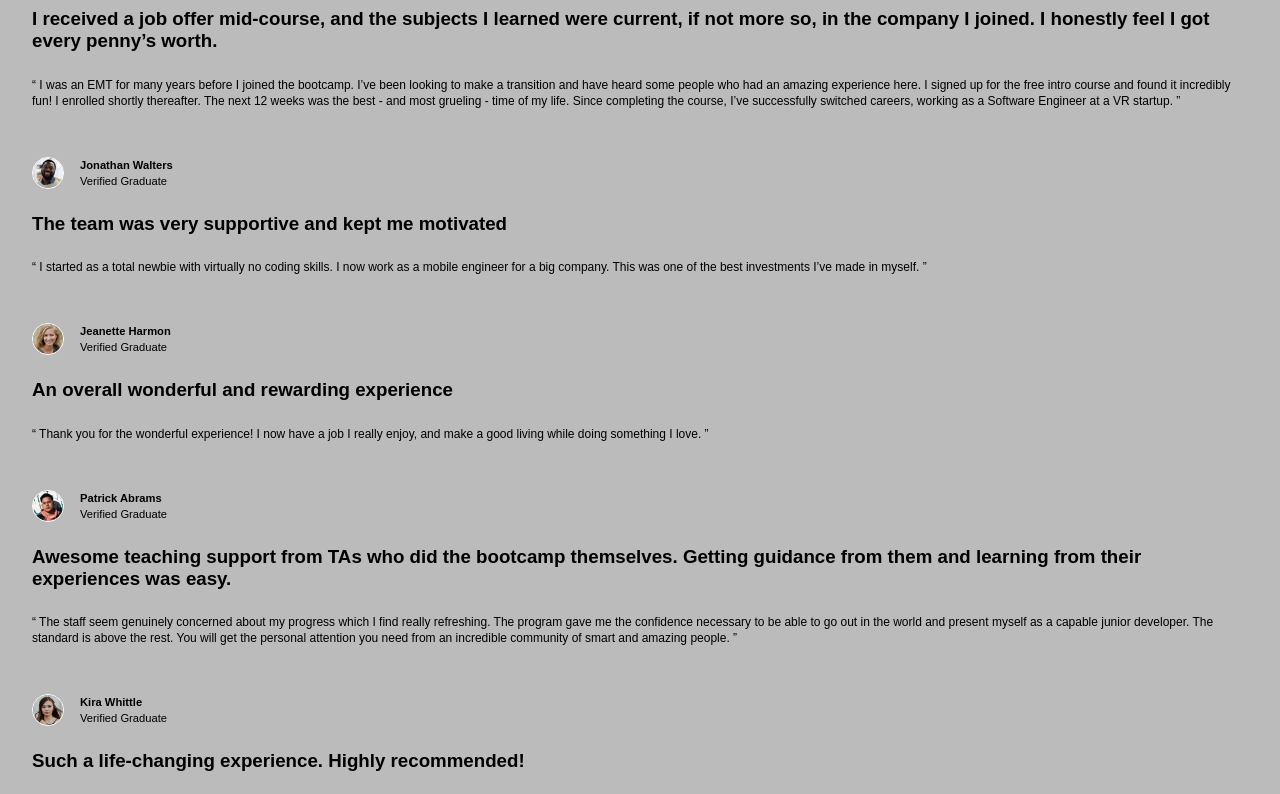
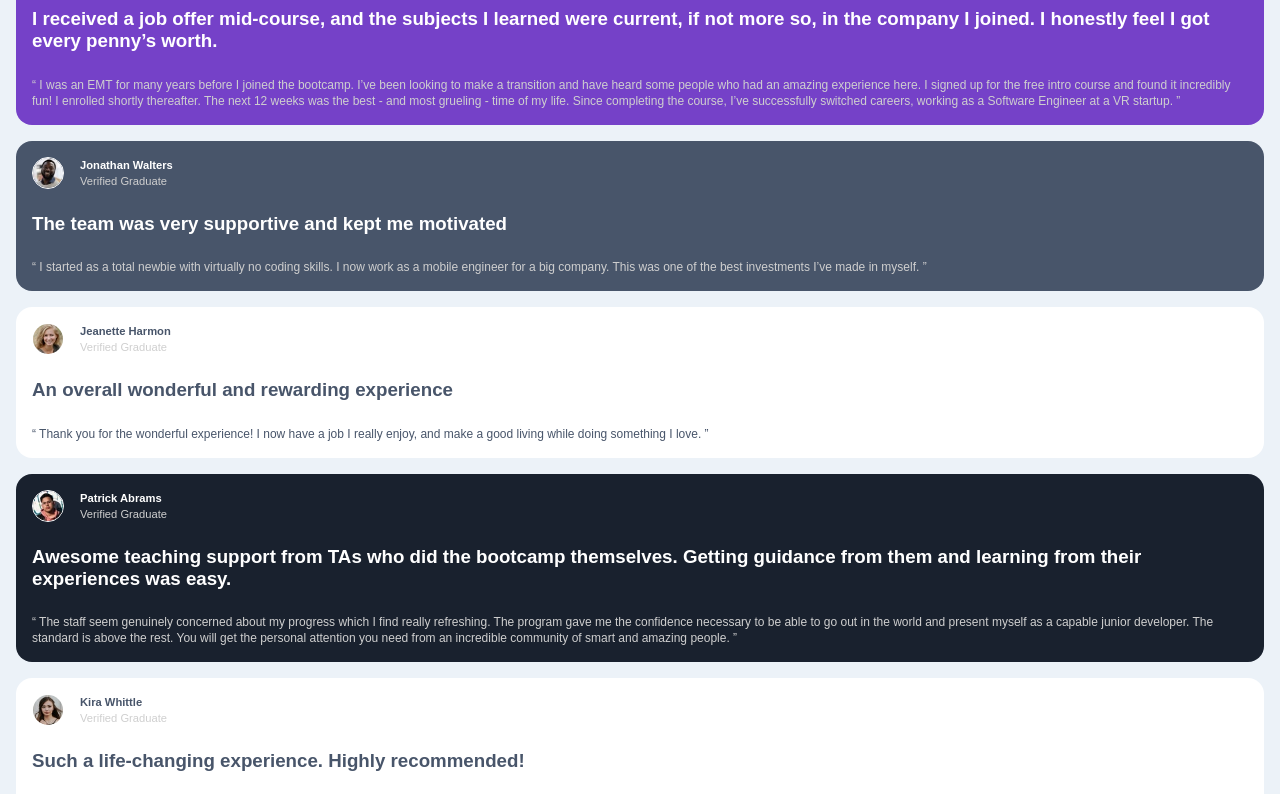
Before and after one commit to lekdup/Testimonial_Grid_Section, a website: page index.html in a window 1280 px wide. Shown: the part 80-874 px from the top of the page. Drawn offline with Linux system fonts and the light colour scheme.

Commit message:
added some backgrounds

```diff
--- a/index.html
+++ b/index.html
@@ -17,7 +17,7 @@
 </head>
 <body>
   <section>
-    <article>
+    <article class="purple">
       <header>
         <img src="images/image-daniel.jpg" alt="picture of daniel">
         <h2>Daniel Clifford <br>
@@ -38,7 +38,7 @@
       </main>
     </article>
 
-    <article>
+    <article class="grayish-blue">
       <header>
         <img src="images/image-jonathan.jpg" alt="picture of daniel">
         <h2>Jonathan Walters<br>
@@ -55,7 +55,7 @@
       </main>
     </article>
 
-    <article>
+    <article class="white">
       <header>
         <img src="images/image-jeanette.jpg" alt="picture of daniel">
         <h2>Jeanette Harmon<br>
@@ -72,7 +72,7 @@
       </main>
     </article>
 
-    <article>
+    <article class="dark-blue">
       <header>
         <img src="images/image-patrick.jpg" alt="picture of daniel">
         <h2>Patrick Abrams<br>
@@ -95,7 +95,7 @@
 
   <!-- 4 boxes ends here -->
   <aside>
-    <article>
+    <article class="white">
       <header>
         <img src="images/image-kira.jpg" alt="picture of kira">
         <h2>Kira Whittle<br>
--- a/sass/main.scss
+++ b/sass/main.scss
@@ -7,7 +7,7 @@
 }
 body {
     font-family: "Barlow Semi Condense", sans-serif;
-    background-color: #bbb;
+    background-color: $Light-grayish-blue;
 }
 
 article {
@@ -26,17 +26,42 @@ article {
             padding-left: 1rem;
             font-size: .7rem;
             line-height: 1rem;
+            color: $White;
             span {
                 font-weight: 500;
+                color: $Light-gray;
             }
         }
     }
     h1 {
         padding: 1.5rem 0;
         line-height: 1.4rem;
+        color: $White;
     }
     main {
         font-size: .75rem;
         line-height: 1rem;
+        color: $Light-gray;
     }
 }
+.purple {
+    background-color: $Moderate-violet;
+}
+.grayish-blue {
+    background-color: $Very-dark-grayish-blue;
+}
+.white {
+    background-color: $White;
+    h1{
+        color: $Very-dark-grayish-blue;
+    }
+    h2{
+        color: $Very-dark-grayish-blue;
+    }
+    main{
+        color: $Very-dark-grayish-blue;
+    }
+}
+.dark-blue {
+    background-color: $Very-dark-blackish-blue;
+}
```
Also changed, not shown: style.css, 1 other file.
